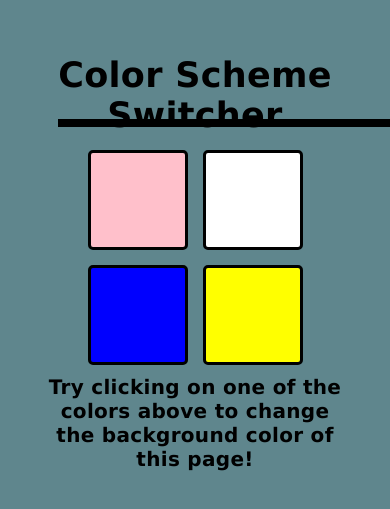
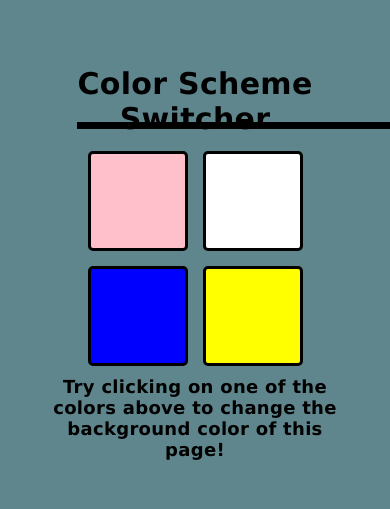
Before and after one commit to Harshh2426/Javascript-projects, a plain HTML site: page 01_background_color_changer/index.html in a window 390 px wide. Shown: the part 159-668 px from the top of the page. Drawn offline with Linux system fonts and the light colour scheme.

Commit message:
updating files

```diff
--- a/01_background_color_changer/style.css
+++ b/01_background_color_changer/style.css
@@ -84,11 +84,11 @@ h2 {
 
 @media only screen and (max-width: 600px) {
   .heading {
-    font-size: 35px;
+    font-size: 30px;
     margin-bottom: 15px;
   }
   h2 {
-    font-size: 20px;
+    font-size: 18px;
     max-width: 80%;
   }
 
```
